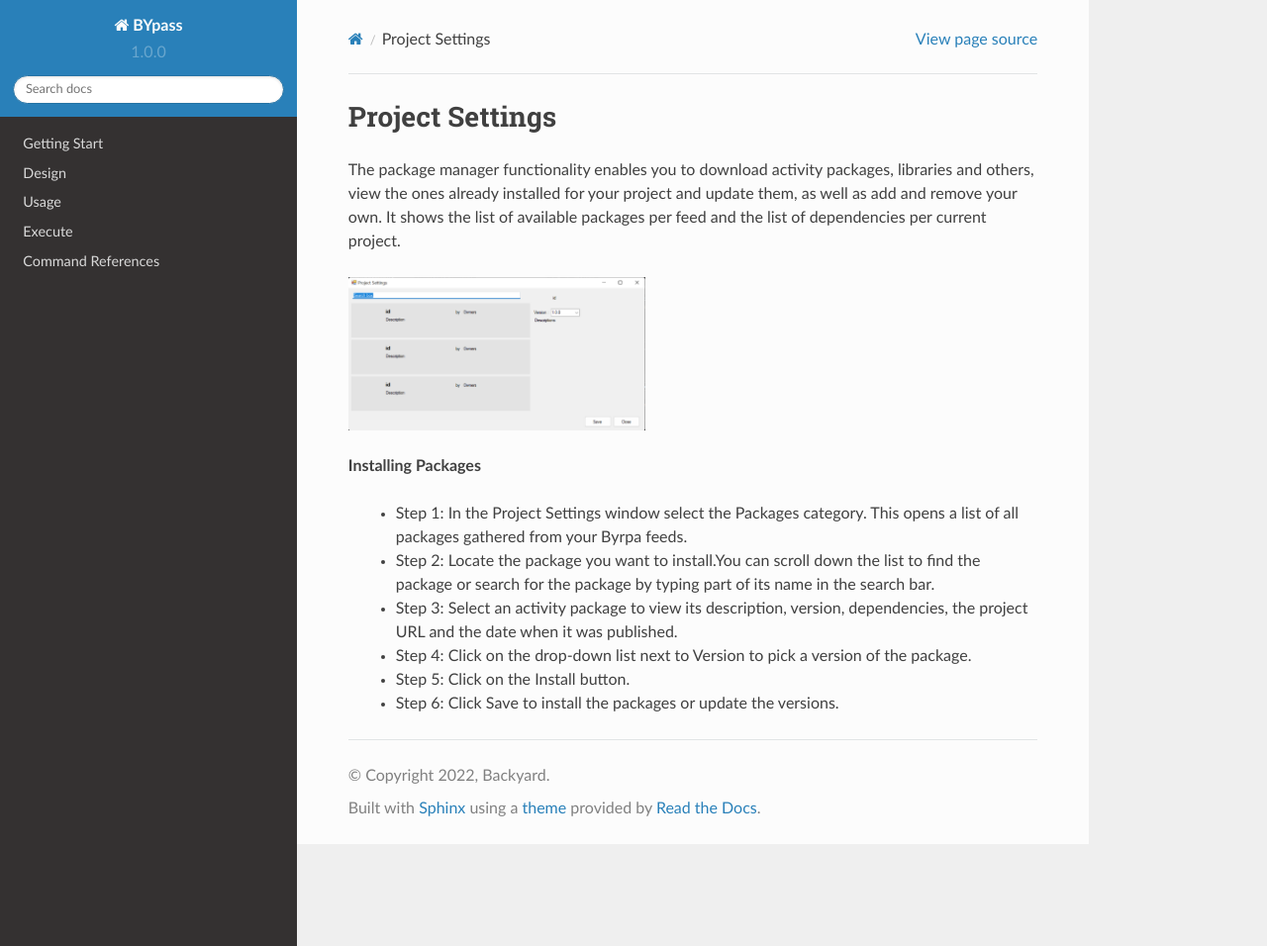
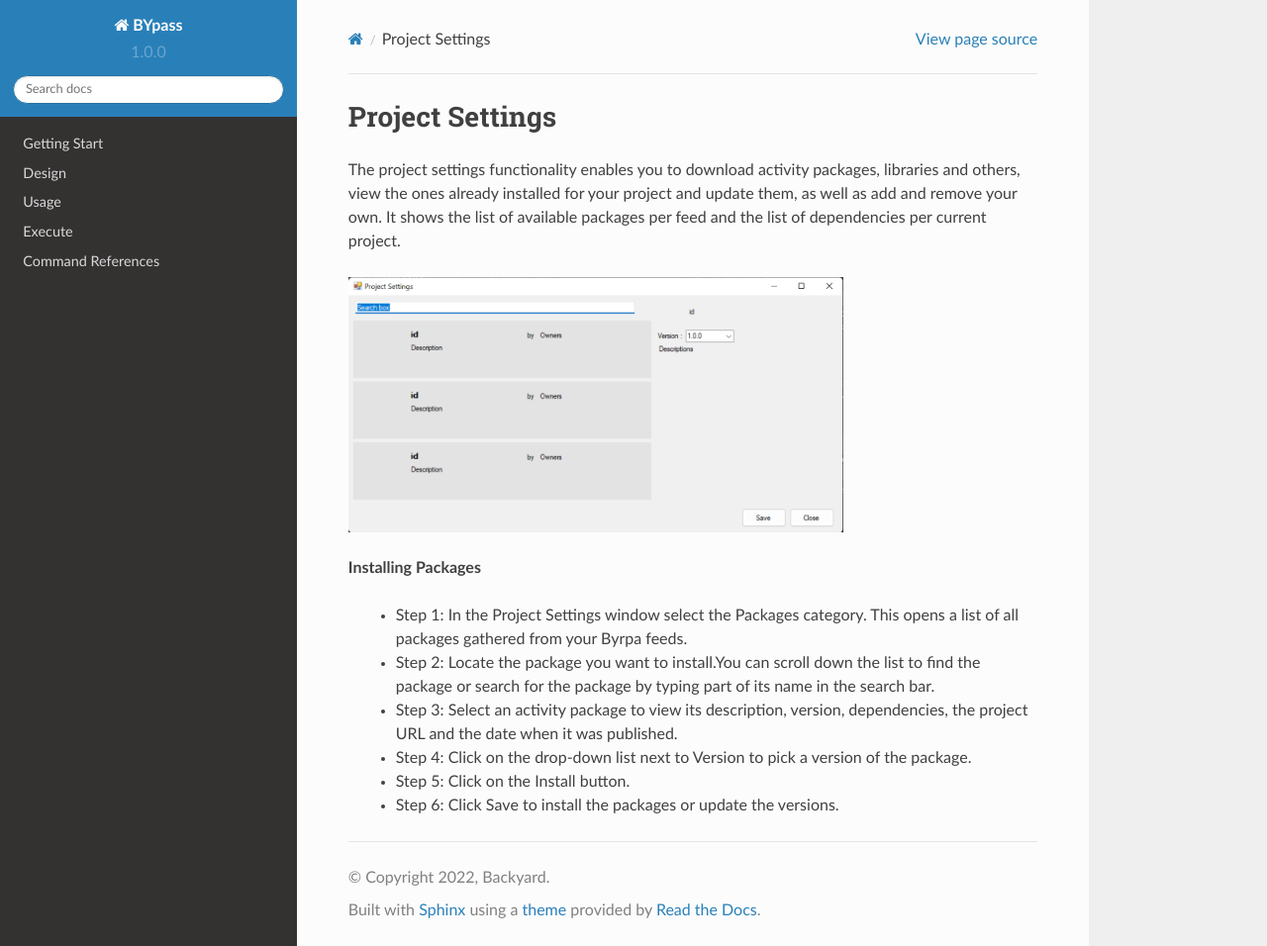
Before and after one commit to stupidmankind/BYpassDoc, a Sphinx documentation site: the page built from docs/source/ProjectSettings.rst, in a window 1280 px wide and 956 px high. Shown: the whole window at 99% size. Built offline with Sphinx 7.4.7 and the Read the Docs theme 2.0.0, drawn with Linux system fonts in a browser that asks for light colours.

Commit message:
Update ProjectSettings.rst
edit descriptions

```diff
--- a/docs/source/ProjectSettings.rst
+++ b/docs/source/ProjectSettings.rst
@@ -1,10 +1,10 @@
 Project Settings
 ================
 
-The package manager functionality enables you to download activity packages, libraries and others, view the ones already installed for your project and update them, as well as add and remove your own. It shows the list of available packages per feed and the list of dependencies per current project.
+The project settings functionality enables you to download activity packages, libraries and others, view the ones already installed for your project and update them, as well as add and remove your own. It shows the list of available packages per feed and the list of dependencies per current project.
 
 .. image:: images/settingPackage_1.png
-  :width: 300
+  :width: 500
   :alt: Setting Package
 
 **Installing Packages**
```
